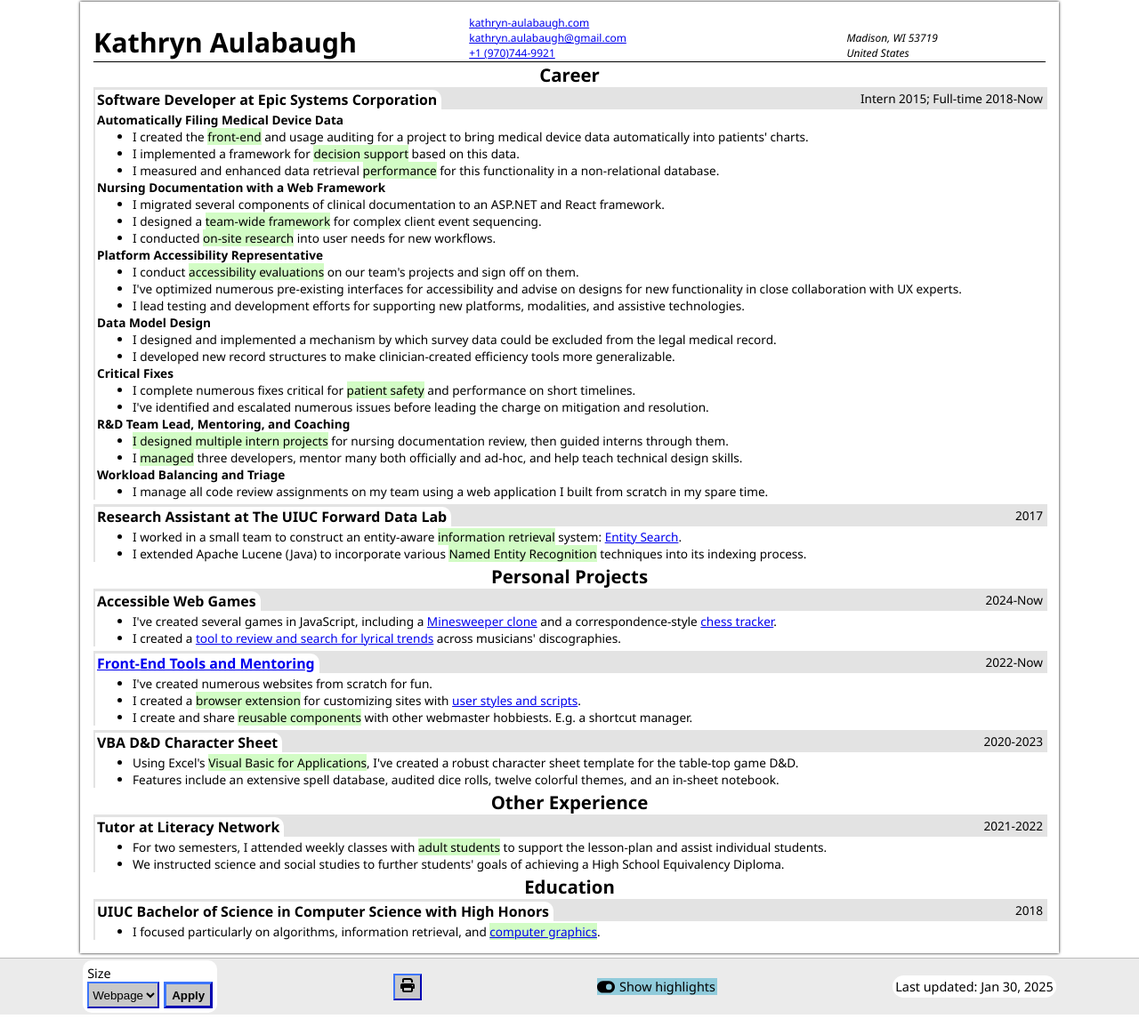
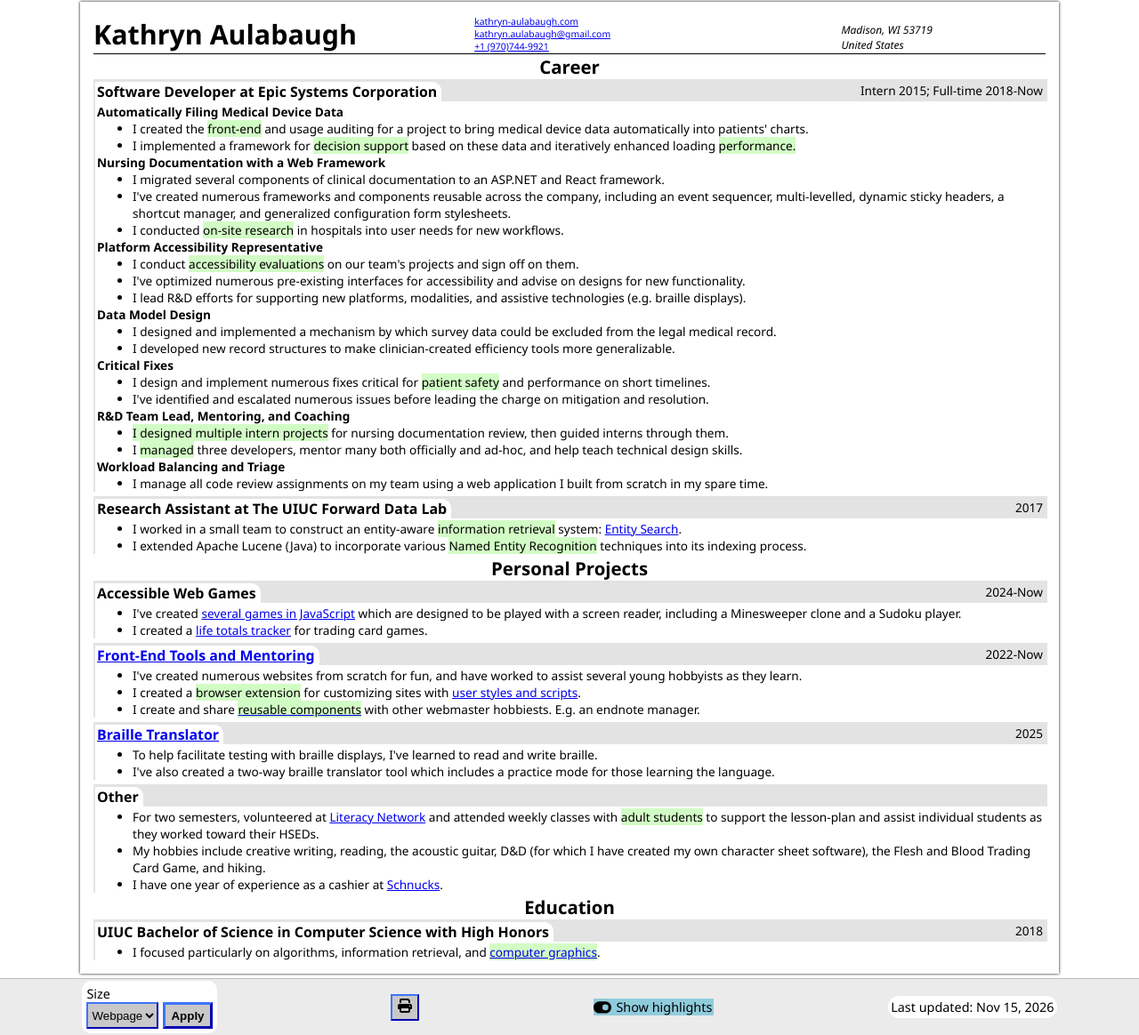
Before and after one commit to GroundedWren/Kathryn-Aulabaugh, a plain HTML site: page Resume.html in a window 1280 px wide. Shown: the part 72-1236 px from the top of the page at 89% size. Before the commit the page ends 1213 px from the top, so only its background shows below. Drawn offline with Linux system fonts and the light colour scheme.

Commit message:
Updates resume

```diff
--- a/Resume.html
+++ b/Resume.html
@@ -212,7 +212,7 @@
 		#contactLinks {
 			display: flex;
 			flex-direction: column;
-			font-size: 0.75em;
+			font-size: 0.65em;
 		}
 
 		address {
@@ -297,28 +297,27 @@
 			<section id="resumeBody">
 				<div>
 					<h3>Career</h3>
-					<article aria-labelledby="hSdEpic">
+					<article aria-labelledby="hSdEpic" aria-describedby="spnDurationSdEpic">
 						<div class="header">
 							<h4 id="hSdEpic" class="title">Software Developer at Epic Systems Corporation</h4>
-							<span class="duration">Intern 2015; Full-time 2018-Now</span>
+							<span id="spnDurationSdEpic" class="duration">Intern 2015; Full-time 2018-Now</span>
 						</div>
 						<h5>Automatically Filing Medical Device Data</h5>
 						<ul>
 							<li>I created the <mark>front-end</mark> and usage auditing for a project to bring medical device data automatically into patients' charts.</li>
-							<li>I implemented a framework for <mark>decision support</mark> based on this data.</li>
-							<li>I measured and enhanced data retrieval <mark>performance</mark> for this functionality in a non-relational database.</li>
+							<li>I implemented a framework for <mark>decision support</mark> based on these data and iteratively enhanced loading <mark>performance.</mark></li>
 						</ul>
 						<h5>Nursing Documentation with a Web Framework</h5>
 						<ul>
 							<li>I migrated several components of clinical documentation to an ASP.NET and React framework.</li>
-							<li>I designed a <mark>team-wide framework</mark> for complex client event sequencing.</li>
-							<li>I conducted <mark>on-site research</mark> into user needs for new workflows.</li>
+							<li>I've created numerous frameworks and components reusable across the company, including an event sequencer, multi-levelled, dynamic sticky headers, a shortcut manager, and generalized configuration form stylesheets.</li>
+							<li>I conducted <mark>on-site research</mark> in hospitals into user needs for new workflows.</li>
 						</ul>
 						<h5>Platform Accessibility Representative</h5>
 						<ul>
 							<li>I conduct <mark>accessibility evaluations</mark> on our team's projects and sign off on them.</li>
-							<li>I've optimized numerous pre-existing interfaces for accessibility and advise on designs for new functionality in close collaboration with UX experts.</li>
-							<li>I lead testing and development efforts for supporting new platforms, modalities, and assistive technologies.</li>
+							<li>I've optimized numerous pre-existing interfaces for accessibility and advise on designs for new functionality.</li>
+							<li>I lead R&D efforts for supporting new platforms, modalities, and assistive technologies (e.g. braille displays).</li>
 						</ul>
 						<h5>Data Model Design</h5>
 						<ul>
@@ -327,7 +326,7 @@
 						</ul>
 						<h5>Critical Fixes</h5>
 						<ul>
-							<li>I complete numerous fixes critical for <mark>patient safety</mark> and performance on short timelines.</li>
+							<li>I design and implement numerous fixes critical for <mark>patient safety</mark> and performance on short timelines.</li>
 							<li>I've identified and escalated numerous issues before leading the charge on mitigation and resolution.</li>
 						</ul>
 						<h5>R&D Team Lead, Mentoring, and Coaching</h5>
@@ -340,10 +339,10 @@
 							<li>I manage all code review assignments on my team using a web application I built from scratch in my spare time.</li>
 						</ul>
 					</article>
-					<article aria-labelledby="hForward">
+					<article aria-labelledby="hForward" aria-describedby="spnDurationForward">
 						<div class="header">
 							<h4 id="hForward" class="title">Research Assistant at The UIUC Forward Data Lab</h4>
-							<span class="duration">2017</span>
+							<span id="spnDurationForward" class="duration">2017</span>
 						</div>
 						<ul>
 							<li>I worked in a small team to construct an entity-aware <mark>information retrieval</mark> system: <a href="./EntitySearchReport.html">Entity Search</a>.</li>
@@ -353,57 +352,55 @@
 				</div>
 				<div>
 					<h3>Personal Projects</h3>
-					<article aria-labelledby="hGames">
+					<article aria-labelledby="hGames" aria-describedby="spnDurationGames">
 						<div class="header">
 							<h4 id="hGames" class="title">Accessible Web Games</h4>
-							<span class="duration">2024-Now</span>
+							<span id="spnDurationGames" class="duration">2024-Now</span>
 						</div>
 						<ul>
-							<li>I've created several games in JavaScript, including a <a href="https://minesweeper.groundedwren.com/">Minesweeper clone</a> and a correspondence-style <a href="https://chess.groundedwren.com/">chess tracker</a>.</li>
-							<li>I created a <a href="https://lyrics.groundedwren.com">tool to review and search for lyrical trends</a> across musicians' discographies.</li>
+							<li>I've created <a href="https://groundedwren.com/Pages/Games.html">several games in JavaScript</a> which are designed to be played with a screen reader, including a Minesweeper clone and a Sudoku player.</li>
+							<li>I created a <a href="https://life.groundedwren.com/">life totals tracker</a> for trading card games.</li>
 						</ul>
 					</article>
-					<article aria-labelledby="hGroundedWren">
+					<article aria-labelledby="hGroundedWren" aria-describedby="spnDurationGroundedWren">
 						<div class="header">
 							<h4 id="hGroundedWren" class="title"><a href="https://groundedwren.neocities.org/">Front-End Tools and Mentoring</a></h4>
-							<span class="duration">2022-Now</span>
+							<span id="spnDurationGroundedWren" class="duration">2022-Now</span>
 						</div>
 						<ul>
-							<li>I've created numerous websites from scratch for fun.</li>
+							<li>I've created numerous websites from scratch for fun, and have worked to assist several young hobbyists as they learn.</li>
 							<li>I created a <mark>browser extension</mark> for customizing sites with <a href="https://chromewebstore.google.com/detail/user-styles-scripts/ghdedggfpdileobhfbcgoonpmclignae">user styles and scripts</a>.</li>
-							<li>I create and share <mark>reusable components</mark> with other webmaster hobbiests. E.g. a shortcut manager.</li>
+							<li>I create and share <a href="https://github.com/GroundedWren/Components"><mark>reusable components</mark></a> with other webmaster hobbiests. E.g. an endnote manager.</li>
 						</ul>
 					</article>
-					<article aria-labelledby="hDND">
+					<article aria-labelledby="hBraille" aria-describedby="spnDurationBraille">
 						<div class="header">
-							<h4 id="hDND" class="title">VBA D&amp;D Character Sheet</h4>
-							<span class="duration">2020-2023</span>
+							<h4 id="hBraille" class="title"><a href="https://groundedwren.com/Pages/Projects/BrailleTranslator.html">Braille Translator</a></h4>
+							<span id="spnDurationBraille" class="duration">2025</span>
 						</div>
 						<ul>
-							<li>Using Excel's <mark>Visual Basic for Applications</mark>, I've created a robust character sheet template for the table-top game D&D.</li>
-							<li>Features include an extensive spell database, audited dice rolls, twelve colorful themes, and an in-sheet notebook.</li>
+							<li>To help facilitate testing with braille displays, I've learned to read and write braille.</li>
+							<li>I've also created a two-way braille translator tool which includes a practice mode for those learning the language.</li>
 						</ul>
 					</article>
-				</div>
-				<div>
-					<h3>Other Experience</h3>
-					<article aria-labelledby="hLiteracy">
+					<article aria-labelledby="hOther" aria-describedby="spnDurationOther">
 						<div class="header">
-							<h4 id="hLiteracy" class="title">Tutor at Literacy Network</h4>
-							<span class="duration">2021-2022</span>
+							<h4 id="hOther" class="title">Other</h4>
+							<span id="spnDurationOther" class="duration"></span>
 						</div>
 						<ul>
-							<li>For two semesters, I attended weekly classes with <mark>adult students</mark> to support the lesson-plan and assist individual students.</li>
-							<li>We instructed science and social studies to further students' goals of achieving a High School Equivalency Diploma.</li>
+							<li>For two semesters, volunteered at <a href="https://www.litnetwork.org/">Literacy Network</a> and attended weekly classes with <mark>adult students</mark> to support the lesson-plan and assist individual students as they worked toward their HSEDs.</li>
+							<li>My hobbies include creative writing, reading, the acoustic guitar, D&D (for which I have created my own character sheet software), the Flesh and Blood Trading Card Game, and hiking.</li>
+							<li>I have one year of experience as a cashier at <a href="https://schnucks.com/">Schnucks</a>.</li>
 						</ul>
 					</article>
 				</div>
 				<div>
 					<h3>Education</h3>
-					<article aria-labelledby="hUIUC">
+					<article aria-labelledby="hUIUC" aria-describedby="spnDurationUIUC">
 						<div class="header">
 							<h4 id="hUIUC" class="title">UIUC Bachelor of Science in Computer Science with High Honors</h4>
-							<span class="duration">2018</span>
+							<span id="spnDurationUIUC" class="duration">2018</span>
 						</div>
 						<ul>
 							<li>I focused particularly on algorithms, information retrieval, and <mark><a href="https://github.com/GroundedWren/EasyRay/blob/master/EasyRay_Manual.pdf">computer graphics</a></mark>.</li>
@@ -427,7 +424,7 @@
 		</form>
 		<button onclick="window.print();"><gw-icon iconKey="print"></gw-icon></button>
 		<label><gw-switch><input type="checkbox" id="cbxHighlights" checked></gw-switch> Show highlights</label>
-		<p>Last updated: <time datetime="2025-01-30T20:30:25.855Z">Jan 30, 2025</time></p>
+		<p>Last updated: <time datetime="2026-11-15T19:15:20.425Z">Nov 15, 2026</time></p>
 	</footer>
 </body>
 </html>
```
Also changed, not shown: index.html (+1 -1 lines).
